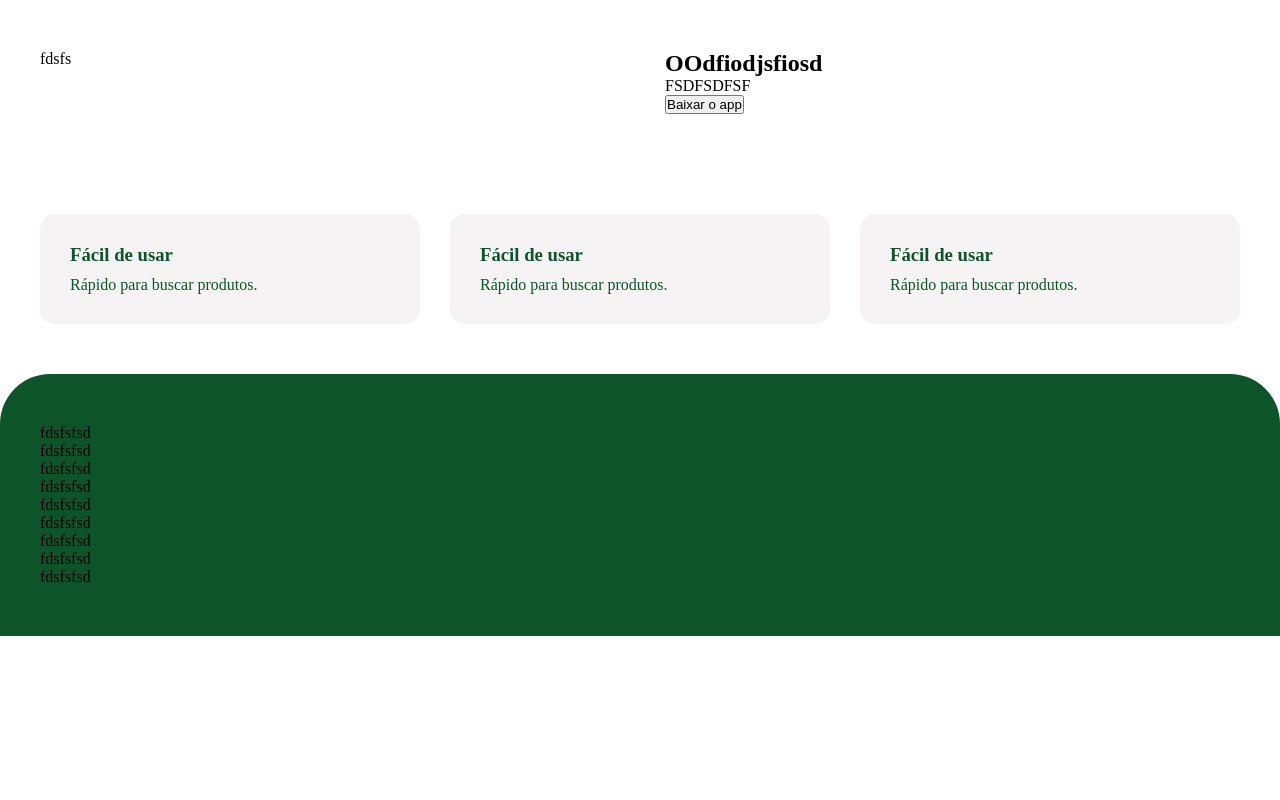
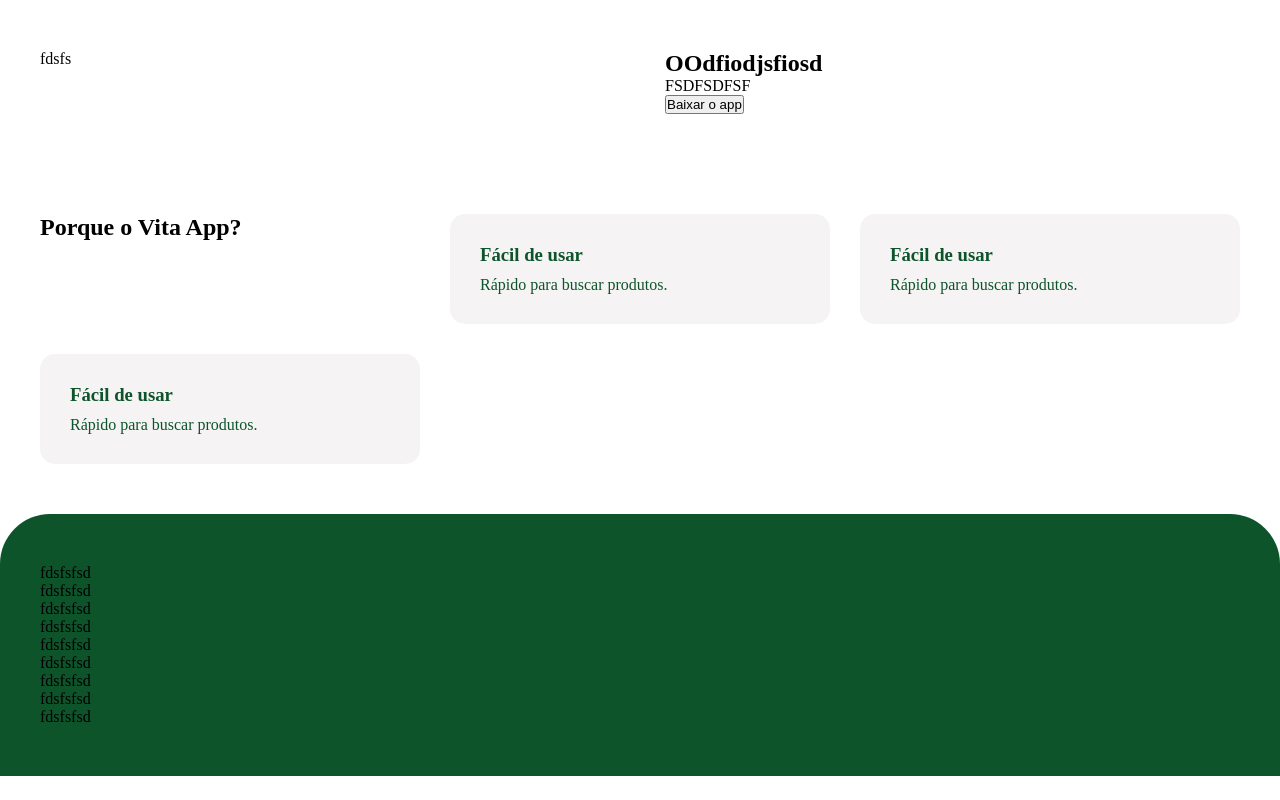
Before and after one commit to felipelipe12/vita-app, a plain HTML site: page index.html in a window 1280 px wide. Drawn offline with Linux system fonts and the light colour scheme.

Commit message:
Fix: Adjust CSS code.

```diff
--- a/css/styles.css
+++ b/css/styles.css
@@ -16,6 +16,7 @@
 body {
     background-color: var(--white-color);
     /* color: var(--black-color); */
+    user-select: none;
 }
 
 section {
@@ -49,12 +50,18 @@ main section#section-hero div.container div.column {
 
 /* Section - Cards */
 main section#section-cards div.container {
+    display: flex;
+    flex-direction: column;
+    gap: 30px;
+}
+
+main section#section-cards div.container div.cards {
     display: grid;
     grid-template-columns: repeat(3, 1fr);
     gap: 30px;
 }
 
-main section#section-cards div.container div.card {
+main section#section-cards div.container div.cards div.card {
     display: flex;
     flex-direction: column;
     gap: 10px;
@@ -69,6 +76,7 @@ main section#section-cards div.container div.card {
 main section#section-cards div.container div.card:hover {
     background-color: var(--green-900);
     color: var(--white-000);
+    transform: scale(1.05);
 }
 
 /* Section - Test */
--- a/index.html
+++ b/index.html
@@ -25,6 +25,8 @@
         </section>
         <section id="section-cards">
             <div class="container">
+                <div class="cards">
+                    <h2>Porque o Vita App?</h2>
                     <div class="card">
                         <!-- icon -->
                         <h3>Fácil de usar</h3>
@@ -39,6 +41,7 @@
                         <!-- icon -->
                         <h3>Fácil de usar</h3>
                         <span>Rápido para buscar produtos.</span>
+                    </div>
                 </div>
             </div>
         </section>
```
Lines whose indentation alone changed are shown as unchanged.
